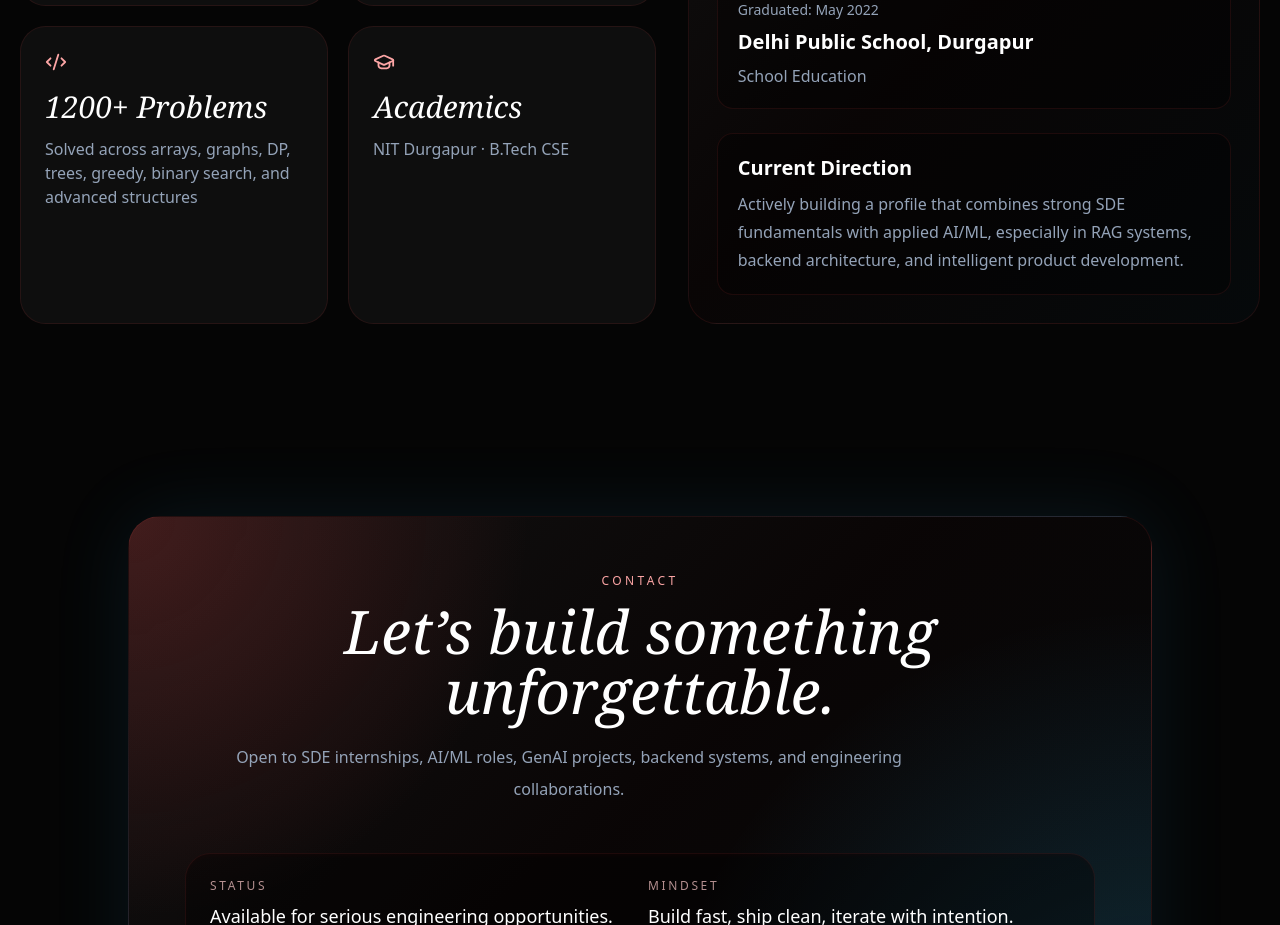
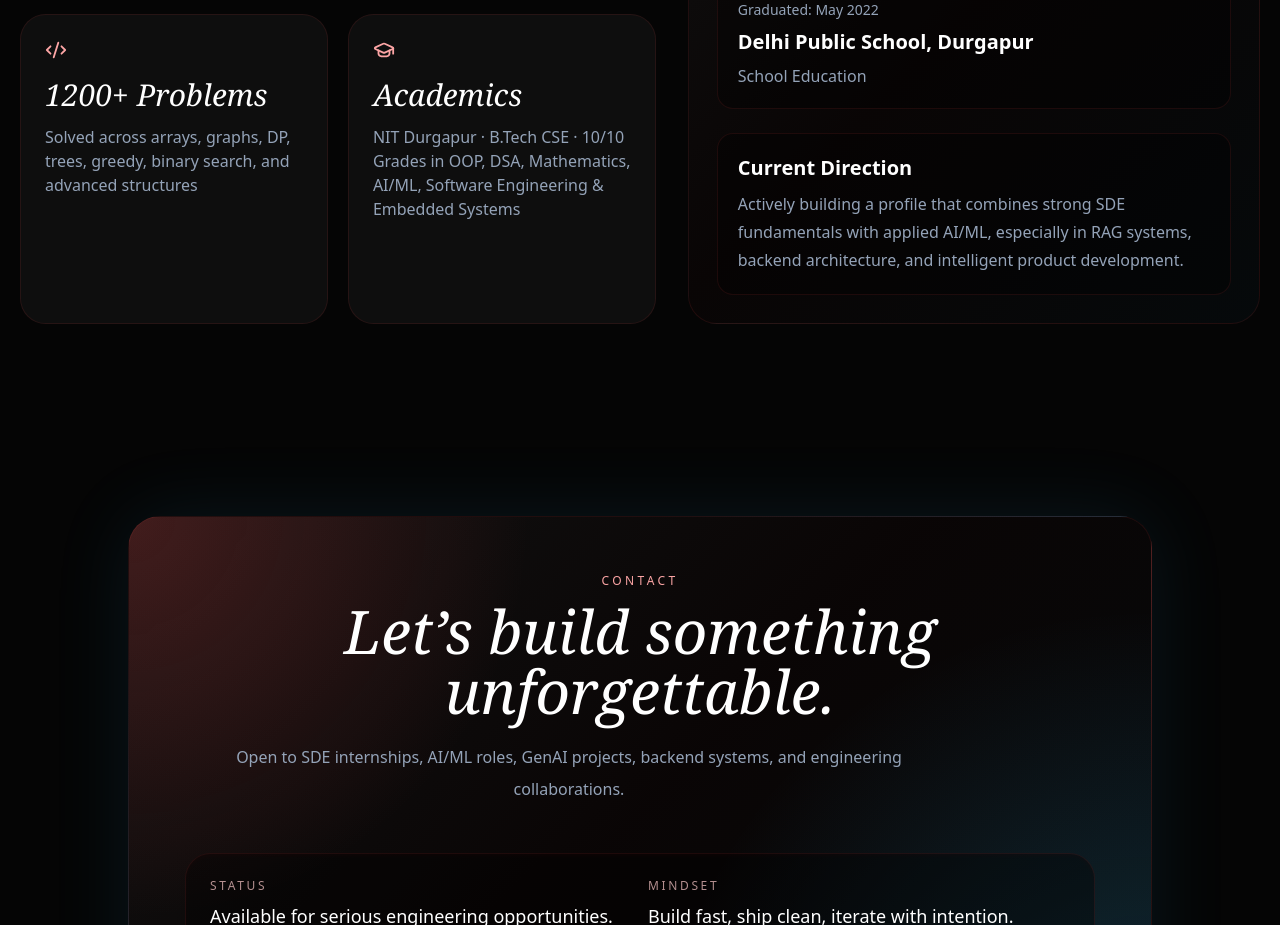
Before and after one commit to ayushaks999/ayush-portfolio, a React (Vite) app: page / in a window 1280 px wide. Shown: the part 6100-7025 px from the top of the page. Built offline with nearby package versions, Linux system fonts and the light colour scheme.

Commit message:
Update App.jsx

```diff
--- a/src/App.jsx
+++ b/src/App.jsx
@@ -1014,9 +1014,10 @@ function Achievements() {
               },
               {
                 icon: GraduationCap,
+
                 title: "Academics",
-                text: "NIT Durgapur · B.Tech CSE",
-              },
+                text: "NIT Durgapur · B.Tech CSE · 10/10 Grades in OOP, DSA, Mathematics, AI/ML, Software Engineering & Embedded Systems",
+             },
             ].map((card, index) => {
               const Icon = card.icon;
               return (
```
